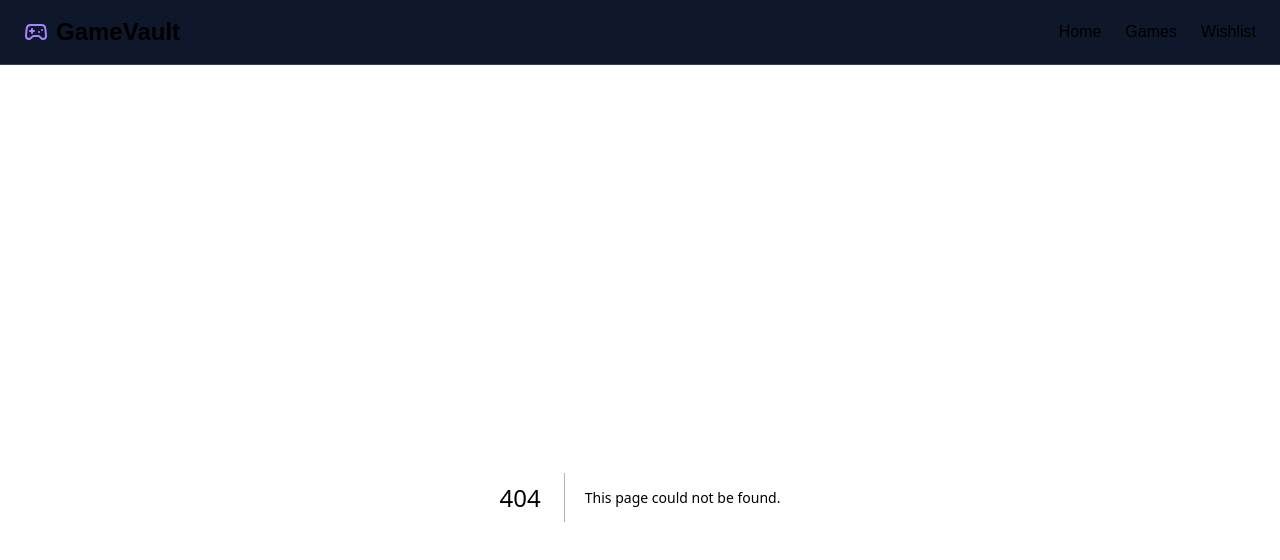
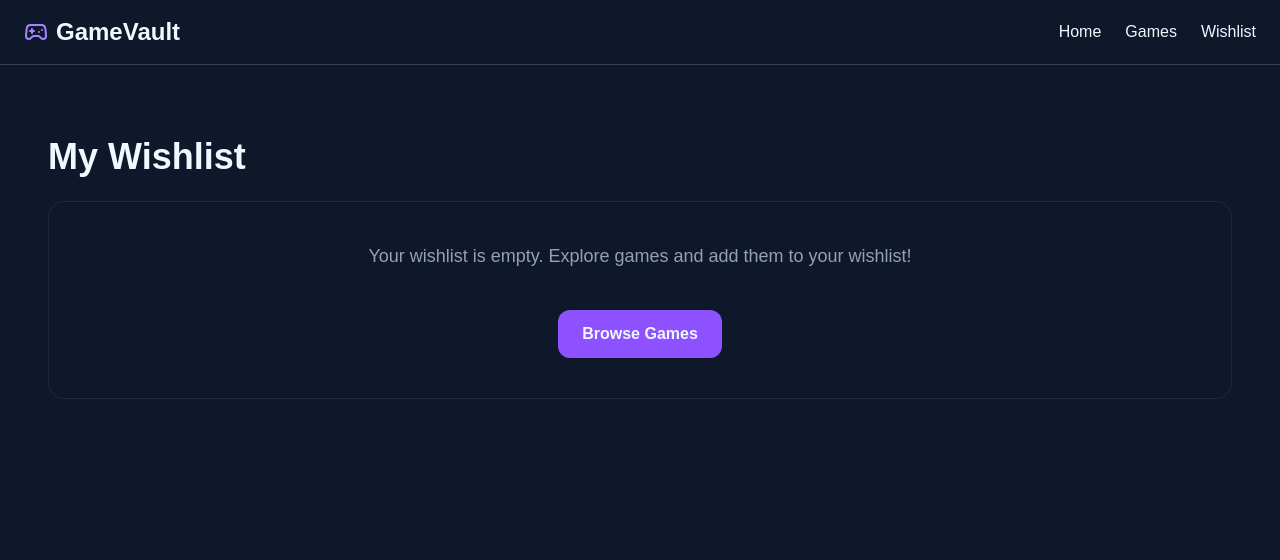
Before and after one commit to Fatikah002/gamevault, a Next.js app: page /wishlist in a window 1280 px wide. Before the commit this address had no page. Shown: the top 560 px of the page. Built offline with nearby package versions, Linux system fonts and the light colour scheme.

Commit message:
menu wishlist

```diff
--- /dev/null
+++ b/src/app/wishlist/page.tsx
@@ -0,0 +1,114 @@
+"use client";
+import { useSyncExternalStore } from "react";
+import Link from "next/link";
+import Image from "next/image";
+import { games } from "@/data/games";
+
+const WISHLIST_EVENT = "wishlist-change";
+
+let cache: string[] = [];
+let cacheRaw = "";
+
+const serverSnapshot: string[] = [];
+function getWishlistSnapshot(): string[] {
+  if (typeof window === "undefined") return cache;
+
+  try {
+    const raw = localStorage.getItem("wishlist") || "[]";
+
+    if (raw === cacheRaw) return cache;
+    cacheRaw = raw;
+    cache = JSON.parse(raw);
+    return cache;
+  } catch {
+    cacheRaw = "[]";
+    cache = [];
+    return cache;
+  }
+}
+
+function subscribeWishlist(callback: () => void) {
+  window.addEventListener("storage", callback);
+  window.addEventListener(WISHLIST_EVENT, callback as EventListener);
+
+  return () => {
+    window.removeEventListener("storage", callback);
+    window.removeEventListener(WISHLIST_EVENT, callback as EventListener);
+  };
+}
+
+export default function WishlistPage() {
+  const wishlist = useSyncExternalStore(
+    subscribeWishlist,
+    getWishlistSnapshot,
+    () => serverSnapshot,
+  );
+
+  const wishlistGames = games.filter((game) => wishlist.includes(game.slug));
+
+  const removeFromWishlist = (slug: string) => {
+    const updated = wishlist.filter((item) => item !== slug);
+
+    localStorage.setItem("wishlist", JSON.stringify(updated));
+    window.dispatchEvent(new Event(WISHLIST_EVENT));
+  };
+
+  return (
+    <div className="mx-auto max-w-7xl px-6 py-10">
+      <h1 className="mb-6 text-4xl font-bold">My Wishlist</h1>
+
+      {wishlistGames.length === 0 ? (
+        <div className="rounded-2xl border border-slate-800 bg-slate-900 p-10 text-center flex flex-col items-center gap-4">
+          <p className="text-lg text-slate-400 mb-6">
+            Your wishlist is empty. Explore games and add them to your wishlist!
+          </p>
+          <Link
+            href="/games"
+            className="inline-flex rounded-xl bg-violet-500 px-6 py-3 font-semibold hover:bg-violet-600"
+          >
+            Browse Games
+          </Link>
+        </div>
+      ) : (
+        <div className="grid gap-8 sm:grid-cols2 lg:grid-cols-3">
+          {wishlistGames.map((game) => (
+            <div
+              key={game.slug}
+              className="overflow-hidden rounded-2xl border border-slate-800 bg-slate-900"
+            >
+              <Link href={`/games/${game.slug}`}>
+                <Image
+                  src={game.coverImage}
+                  alt={game.title}
+                  width={600}
+                  height={400}
+                  className="h-56 w-full object-cover"
+                />
+              </Link>
+              <div className="space-y-4 p-5">
+                <div>
+                  <h2 className="text-xl font-bold">{game.title}</h2>
+                  <p className="mt-2 line-clamp-2 text-sm text-slate-400">
+                    {game.description}
+                  </p>
+                </div>
+
+                <div className="flex items-center justify-between text-sm text-slate-300">
+                  <span>⭐ {game.rating}</span>
+                  <span>Rp {game.price}</span>
+                </div>
+
+                <button
+                  onClick={() => removeFromWishlist(game.slug)}
+                  className="w-full rounded-xl bg-red-500 px-4 py-3 font-semibold transition hover:bg-red-600"
+                >
+                  Remove
+                </button>
+              </div>
+            </div>
+          ))}
+        </div>
+      )}
+    </div>
+  );
+}
```
